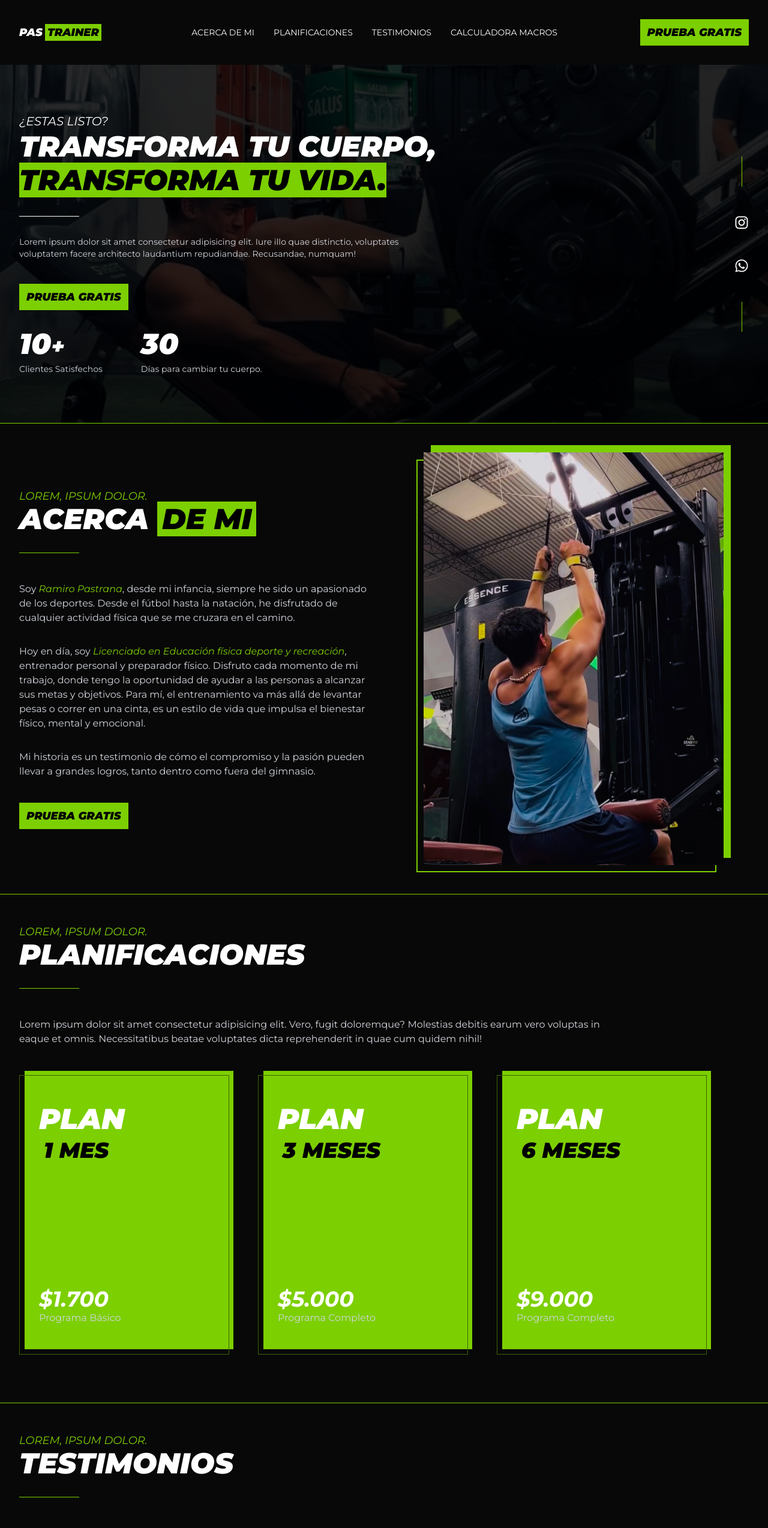
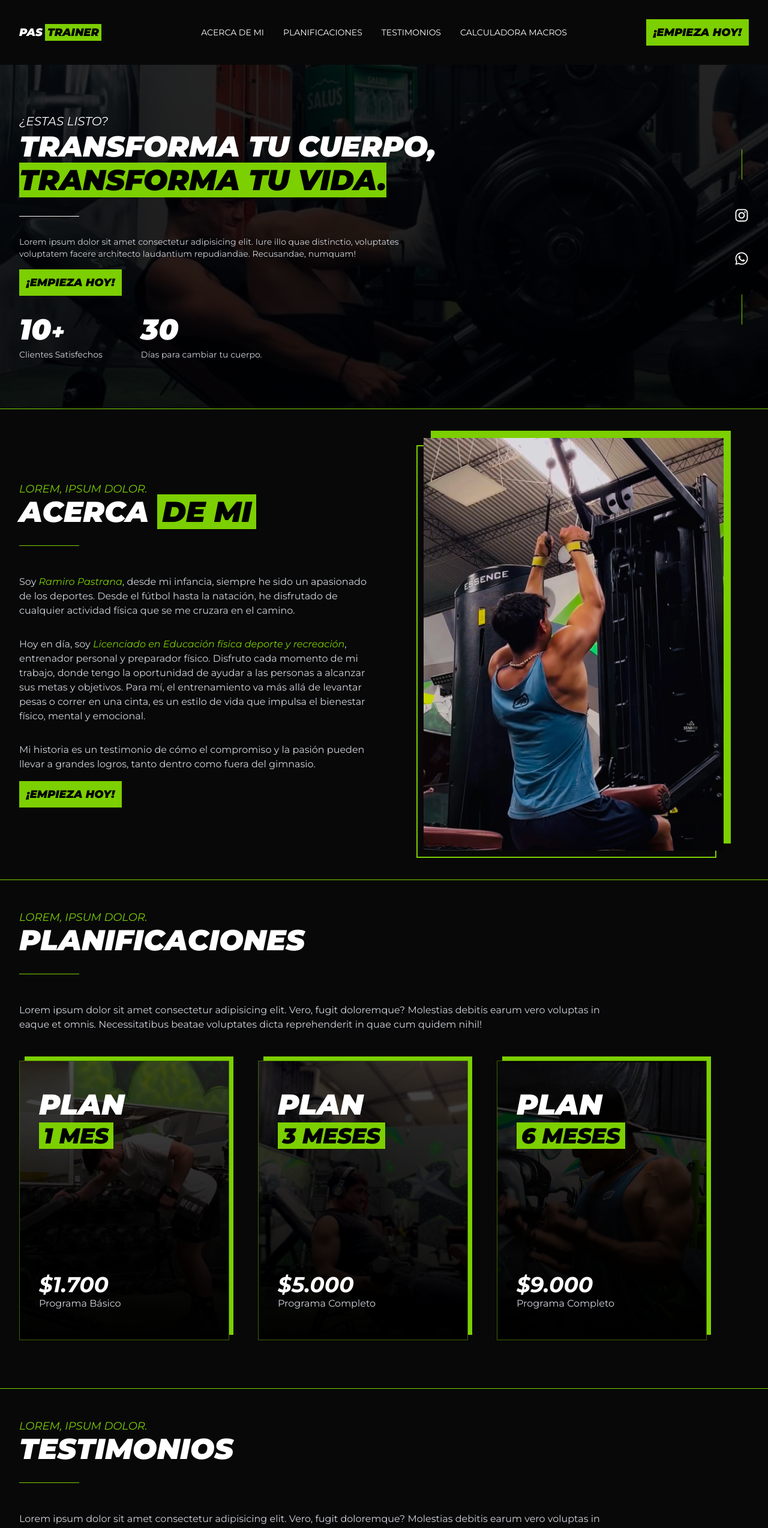
Before and after one commit to JuanMorenaE/pastrainer-website, a React (Vite) app: page / in a window 1280 px wide. Shown: the top 2547 px of the page at 60% size. Built offline with nearby package versions, Linux system fonts and the light colour scheme.

Commit message:
CTA button added as a component

```diff
--- a/src/pages/calculator/Calculator.tsx
+++ b/src/pages/calculator/Calculator.tsx
@@ -167,17 +167,17 @@ const Calculator = () => {
                                 <div className="flex justify-between items-end gap-2">
                                     <p className="text-sm italic">Carbohidratos</p>
                                     <hr className="grow mb-1 border-lime-500 border-dashed" />
-                                    <span className="font-xl font-bold italic">{(calories * 0.5).toFixed(0).toString().replace('.', ',')}g</span>
+                                    <span className="font-xl font-bold italic">{((calories * 0.5) / 4).toFixed(1).toString().replace('.', ',')}g</span>
                                 </div>
                                 <div className="flex justify-between items-end gap-2">
                                     <p className="text-sm italic">Proteínas</p>
                                     <hr className="grow mb-1 border-lime-500 border-dashed" />
-                                    <span className="font-xl font-bold italic">{(calories * 0.35).toFixed(0).toString().replace('.', ',')}g</span>
+                                    <span className="font-xl font-bold italic">{((calories * 0.35) / 4).toFixed(1).toString().replace('.', ',')}g</span>
                                 </div>
                                 <div className="flex justify-between items-end gap-2">
                                     <p className="text-sm italic">Grasas Saludables</p>
                                     <hr className="grow mb-1 border-lime-500 border-dashed" />
-                                    <span className="font-xl font-bold italic">{(calories * 0.15).toFixed(0).toString().replace('.', ',')}g</span>
+                                    <span className="font-xl font-bold italic">{((calories * 0.15) / 9).toFixed(1).toString().replace('.', ',')}g</span>
                                 </div>
                             </div>
                         </div>
--- a/src/pages/home/Home.tsx
+++ b/src/pages/home/Home.tsx
@@ -9,10 +9,15 @@ import cambio_1 from '../../assets/images/Cambio-fisico-Facu.webp'
 import cambio_2 from '../../assets/images/Cambio-fisico-manu.webp'
 import cambio_3 from '../../assets/images/Santi-cambio-fisico.webp'
 
+import plan_1 from '../../assets/images/IMG_3810.webp'
+import plan_2 from '../../assets/images/IMG_3809.webp'
+import plan_3 from '../../assets/images/IMG_3824.webp'
+
 import { FaInstagram } from "react-icons/fa";
 import { FaWhatsapp } from "react-icons/fa";
 import { FaCheck } from "react-icons/fa";
 import { FaCopy } from "react-icons/fa";
+import CTA from '../../shared/CTA';
 
 
 const Home = () => {
@@ -40,7 +45,7 @@ const Home = () => {
                 "Soporte 24/7 para sacar cualquier duda.",
                 "Seguimiento y motivación semanal.",
             ],
-            preview: "IMG_3810.webp",
+            preview: plan_1,
             link: "https://wa.link/pfqz9r",
         },
         {
@@ -61,7 +66,7 @@ const Home = () => {
                 "Seguimiento y motivación semanal.",
                 "Llamadas y reportes semanales.",
             ],
-            preview: "IMG_3809.webp",
+            preview: plan_2,
             link: "https://wa.link/pfqz9r",
         },
         {
@@ -82,7 +87,7 @@ const Home = () => {
                 "Seguimiento y motivación semanal.",
                 "Llamadas y reportes semanales.",
             ],
-            preview: "IMG_3824.webp",
+            preview: plan_3,
             link: "https://wa.link/pfqz9r",
         },
     ]
@@ -140,7 +145,7 @@ const Home = () => {
 
                         <p className="text-gray-300 my-4 text-sm">Lorem ipsum dolor sit amet consectetur adipisicing elit. Iure illo quae distinctio, voluptates voluptatem facere architecto laudantium repudiandae. Recusandae, numquam!</p>
 
-                        <button className="px-3 mt-6 py-2 bg-lime-500 text-black font-extrabold text-lg italic cursor-pointer hover:bg-lime-600 transition-colors w-fit" onClick={() => navigate("/plan/free")}>PRUEBA GRATIS</button>
+                        <CTA />
 
                         <div className="mt-8 flex flex-wrap gap-8 gap-x-16">
                             <div className="flex flex-col gap-2">
@@ -177,7 +182,7 @@ const Home = () => {
                     <p className="my-4 text-gray-300">Mi historia es un testimonio de cómo el compromiso y la pasión pueden llevar a grandes logros, tanto dentro como fuera del gimnasio.
                     </p>
 
-                    <button className="px-3 mt-6 py-2 bg-lime-500 text-black font-extrabold text-lg italic cursor-pointer hover:bg-lime-600 transition-colors w-fit" onClick={() => navigate("/plan/1mes")}>PRUEBA GRATIS</button>
+                    <CTA />
                 </div>
                 <div className='w-full relative'>
                     <div className='relative max-w-[500px] mx-auto'>
@@ -200,7 +205,8 @@ const Home = () => {
 
                     <div className='flex flex-wrap gap-12 py-8'>
                         {Plans.map(plan => (
-                            <div className={"flex flex-col w-[350px] p-8 py-12 relative aspect-[3/4] bg-cover bg-center bg-[linear-gradient(to_bottom,rgba(00,00,00,0.7),rgba(00,00,00,1)),url('./assets/images/" + plan.preview + "')] cursor-pointer border border-lime-800 justify-between after:absolute after:w-full after:h-full after:bg-lime-500 after:-top-2 after:-right-2 after:-z-10"} onClick={() => navigate("/plan/" + plan.id)}>
+                            <div key={plan.id} className={"flex flex-col w-[350px] p-8 py-12 relative aspect-[3/4] bg-cover bg-center cursor-pointer border border-lime-800 justify-between after:absolute after:w-full after:h-full after:bg-lime-500 after:-top-2 after:-right-2 after:-z-10"} onClick={() => navigate("/plan/" + plan.id)}>
+                                <div className='relative flex flex-col justify-between z-[25] w-full h-full'>
                                     <div className='flex flex-col gap-4'>
                                         <h4 className='text-5xl font-extrabold italic'>
                                             PLAN <br />
@@ -211,6 +217,9 @@ const Home = () => {
                                         <h5 className='text-4xl font-bold italic'>${plan.price.toLocaleString('es-UY')}</h5>
                                         <p className='text-gray-300'>{plan.description}</p>
                                     </div>
+                                </div>
+                                <span className='bg-[linear-gradient(to_bottom,rgba(00,00,00,0.7),rgba(00,00,00,1))] w-full h-full absolute top-0 left-0 z-20'></span>
+                                <img src={plan.preview} className='absolute top-0 left-0 w-full h-full object-cover z-10' />
                             </div>
                         ))}
                     </div>
@@ -235,7 +244,7 @@ const Home = () => {
                         ))}
                     </div>
 
-                    <button className="px-3 mt-6 py-2 bg-lime-500 text-black font-extrabold text-lg italic cursor-pointer hover:bg-lime-600 transition-colors w-fit" onClick={() => navigate("/plan/free")}>PRUEBA GRATIS</button>
+                    <CTA />
                 </div>
             </section>
 
--- /dev/null
+++ b/src/shared/CTA.tsx
@@ -0,0 +1,9 @@
+import { Link } from "react-router";
+
+const CTA = () => {
+    return (
+        <Link reloadDocument to={'/#plans'} className="block px-3 py-2 bg-lime-500 text-black font-extrabold text-lg italic cursor-pointer hover:bg-lime-600 transition-colors w-fit menu-item">¡EMPIEZA HOY!</Link>
+    )
+}
+
+export default CTA;
--- a/src/shared/layout/Header.tsx
+++ b/src/shared/layout/Header.tsx
@@ -1,21 +1,20 @@
-import { useState } from "react";
-import { useNavigate } from 'react-router';
+import { useEffect, useState } from "react";
 
 import { AiOutlineMenu } from "react-icons/ai";
 import { IoMdClose } from "react-icons/io";
 
 import { Link } from "react-router";
+import CTA from "../CTA";
 
 const Header = () => {
 
-    const navigate = useNavigate()
-
     const [menuDisplay, setMenuDisplay] = useState(false);
 
-    const openFreePlan = () => {
-        setMenuDisplay(false)
-        navigate("/plans/free")
-    }
+    useEffect(() => {
+        document.querySelectorAll('.menu-item').forEach(item => {
+            item.addEventListener('click', () => setMenuDisplay(false));
+        })
+    })
 
     return (
         <header className="p-8 text-white bg-[#080808] sticky top-0 z-30">
@@ -28,28 +27,30 @@ const Header = () => {
                 <nav className={"top-0 left-0 flex justify-center items-center w-full h-full xl:top-auto xl:left-auto xl:w-auto xl:h-auto bg-black xl:bg-transparent " + (menuDisplay ? "fixed xl:relative -z-10 xl:z-0" : "hidden xl:block")}>
                     <ul className="flex gap-8 uppercase text-sm flex-col text-center xl:flex-row">
                         <li>
-                            <Link reloadDocument to="/#about" className="hover:text-lime-500 transition-colors menu-item" onClick={() => setMenuDisplay(false)}>Acerca de Mi</Link>
+                            <Link reloadDocument to="/#about" className="hover:text-lime-500 transition-colors menu-item">Acerca de Mi</Link>
                         </li>
                         <li>
-                            <Link reloadDocument to="/#plans" className="hover:text-lime-500 transition-colors menu-item" onClick={() => setMenuDisplay(false)}>Planificaciones</Link>
+                            <Link reloadDocument to="/#plans" className="hover:text-lime-500 transition-colors menu-item">Planificaciones</Link>
                         </li>
                         <li>
-                            <Link reloadDocument to="/#testimonials" className="hover:text-lime-500 transition-colors menu-item" onClick={() => setMenuDisplay(false)}>Testimonios</Link>
+                            <Link reloadDocument to="/#testimonials" className="hover:text-lime-500 transition-colors menu-item">Testimonios</Link>
                         </li>
                         <li>
-                            <Link to="/calculator" className="hover:text-lime-500 transition-colors menu-item" onClick={() => setMenuDisplay(false)}>Calculadora Macros</Link>
+                            <Link to="/calculator" className="hover:text-lime-500 transition-colors menu-item">Calculadora Macros</Link>
                         </li>
-                        <li>
-                            <button className="flex sm:hidden px-3 py-2 bg-lime-500 text-black font-extrabold text-lg italic cursor-pointer hover:bg-lime-600 transition-colors w-fit menu-item" onClick={() => openFreePlan()}>PRUEBA GRATIS</button>
+                        <li className="block sm:hidden">
+                            <CTA />
                         </li>
                     </ul>
                 </nav>
                 <div className="flex grow basis-0 items-center justify-end gap-8">
-                    <button className="hidden sm:flex px-3 py-2 bg-lime-500 text-black font-extrabold text-lg italic cursor-pointer hover:bg-lime-600 transition-colors w-fit" onClick={() => openFreePlan()}>PRUEBA GRATIS</button>
+                    <div className="hidden sm:block">
+                        <CTA />
+                    </div>
                     {menuDisplay ? (
-                        <button className="flex text-3xl xl:hidden" onClick={() => setMenuDisplay(false)}><IoMdClose /></button>
+                        <button className="flex text-3xl xl:hidden cursor-pointer" onClick={() => setMenuDisplay(false)}><IoMdClose /></button>
                     ) : (
-                        <button className="flex text-3xl xl:hidden" onClick={() => setMenuDisplay(true)}><AiOutlineMenu /></button>
+                        <button className="flex text-3xl xl:hidden cursor-pointer" onClick={() => setMenuDisplay(true)}><AiOutlineMenu /></button>
                     )}
                 </div>
             </div>
```
Lines whose indentation alone changed are shown as unchanged.
